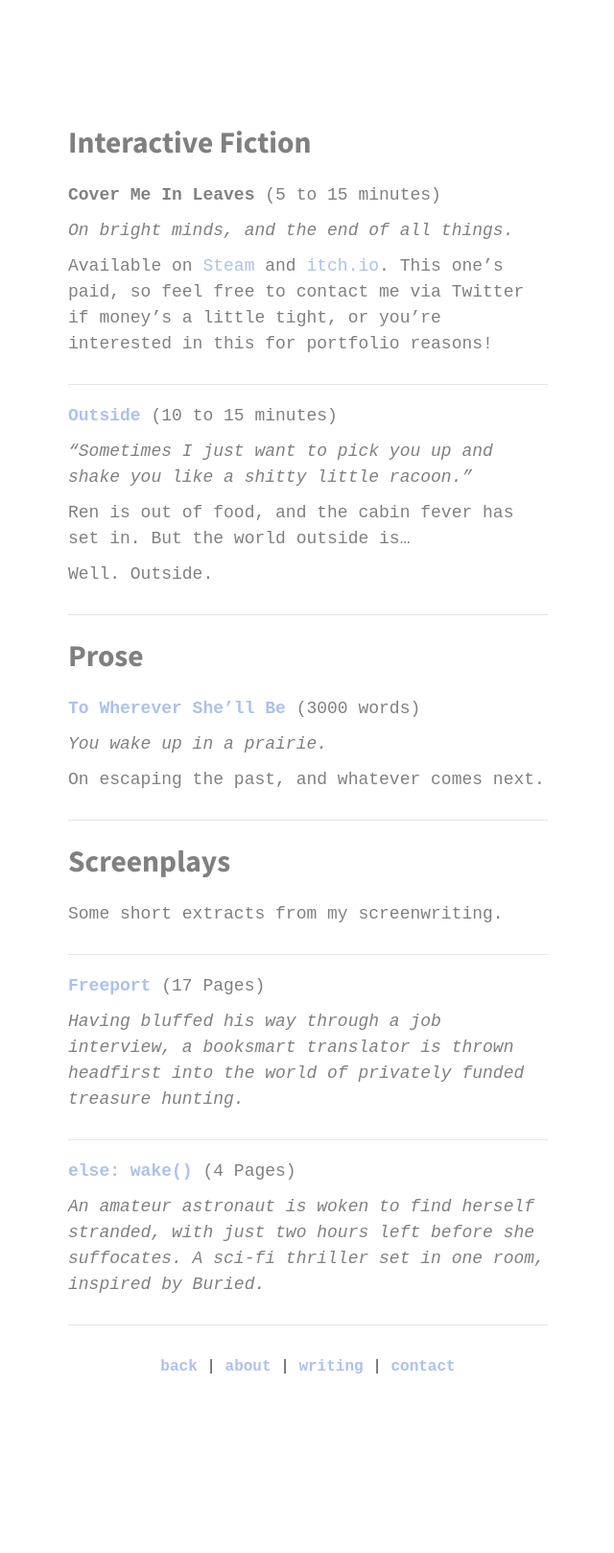
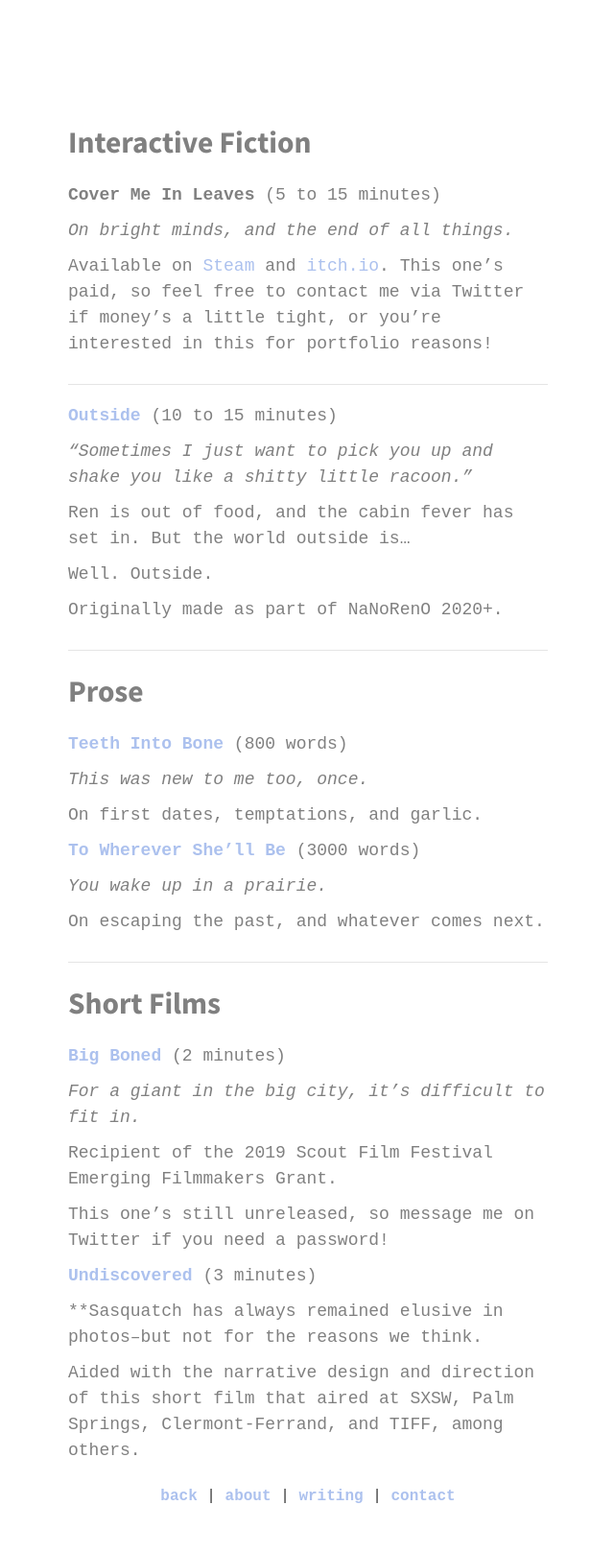
Before and after one commit to elliotherriman/website, a Jekyll site: the page built from writing.md, in a window 1280 px wide. Shown: the whole page at 96% size, without its empty margins (319-959 px from the left). Built offline with Jekyll 4.4.1, drawn with Linux system fonts in a browser that asks for light colours; nearby versions of some CDN libraries; some web fonts are replaced; before the commit the page ends 1483 px from its top, so only the background shows below that.

Commit message:
Update writing.md

```diff
--- a/writing.md
+++ b/writing.md
@@ -24,10 +24,18 @@ Ren is out of food, and the cabin fever has set in. But the world outside is...
 
 Well. Outside.
 
+Originally made as part of NaNoRenO 2020+.
+
 ---
 
 **Prose**
 ---
+
+**[Teeth Into Bone](https://www.elliotherriman.com/prose/teethintobone)** (800 words)
+
+*This was new to me too, once.*
+
+On first dates, temptations, and garlic.
 
 **[To Wherever She'll Be](https://www.elliotherriman.com/prose/towherever)** (3000 words)
 
@@ -37,23 +45,19 @@ On escaping the past, and whatever comes next.
 
 ---
 
-**Screenplays**
+**Short Films**
 ---
 
-Some short extracts from my screenwriting.
+**[Big Boned](https://player.vimeo.com/video/406099773)** (2 minutes)
 
----
+*For a giant in the big city, it's difficult to fit in.*
 
-**[Freeport](/scripts/Freeport - Elliot Herriman.pdf)**
-(17 Pages)
+Recipient of the 2019 Scout Film Festival Emerging Filmmakers Grant.
 
-*Having bluffed his way through a job interview, a booksmart translator is thrown headfirst into the world of privately funded treasure hunting.*
+This one's still unreleased, so message me on Twitter if you need a password!
 
----
+**[Undiscovered](https://saralitzenberger.com/undiscovered)** (3 minutes)
 
-**[else: wake()](/scripts/Else Wake - Elliot Herriman.pdf)**
-(4 Pages)
+**Sasquatch has always remained elusive in photos--but not for the reasons we think.
 
-*An amateur astronaut is woken to find herself stranded, with just two hours left before she suffocates. A sci-fi thriller set in one room, inspired by Buried.*
-
----
+Aided with the narrative design and direction of this short film that aired at SXSW, Palm Springs, Clermont-Ferrand, and TIFF, among others.
```
